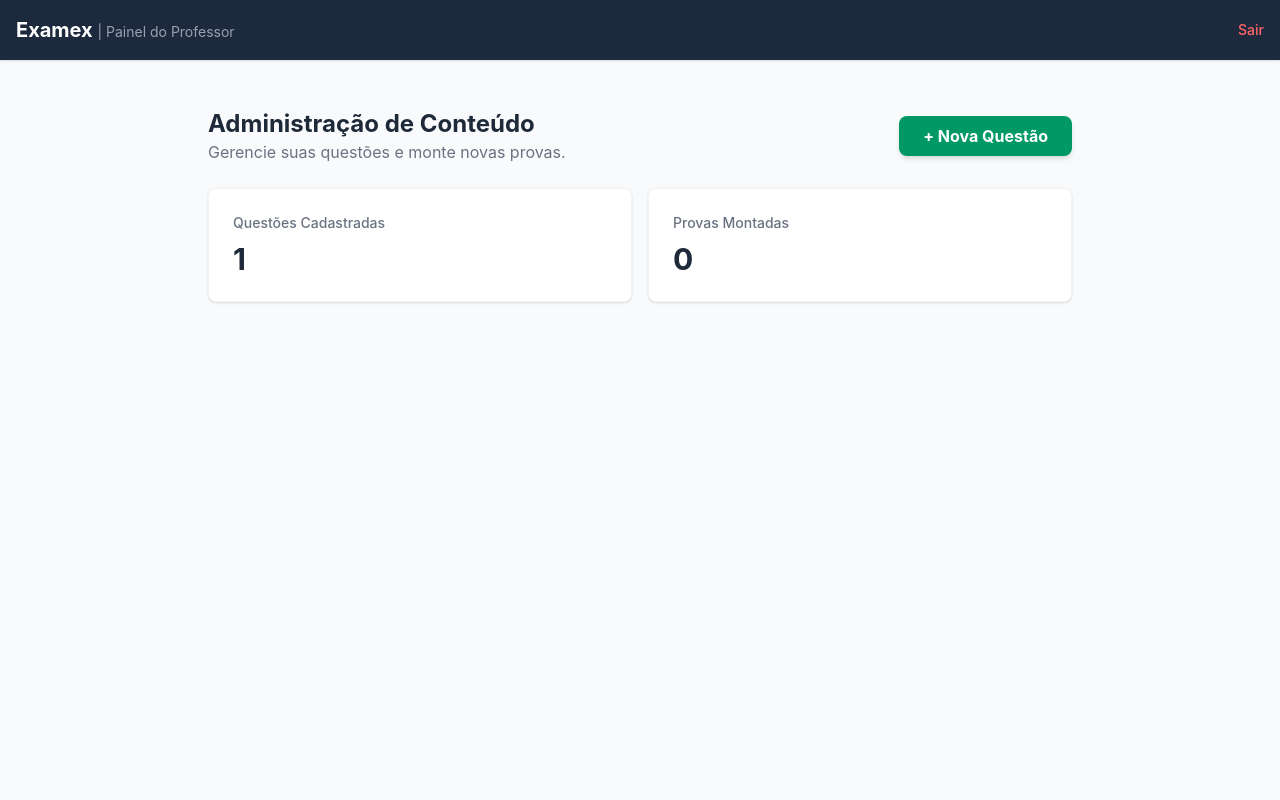
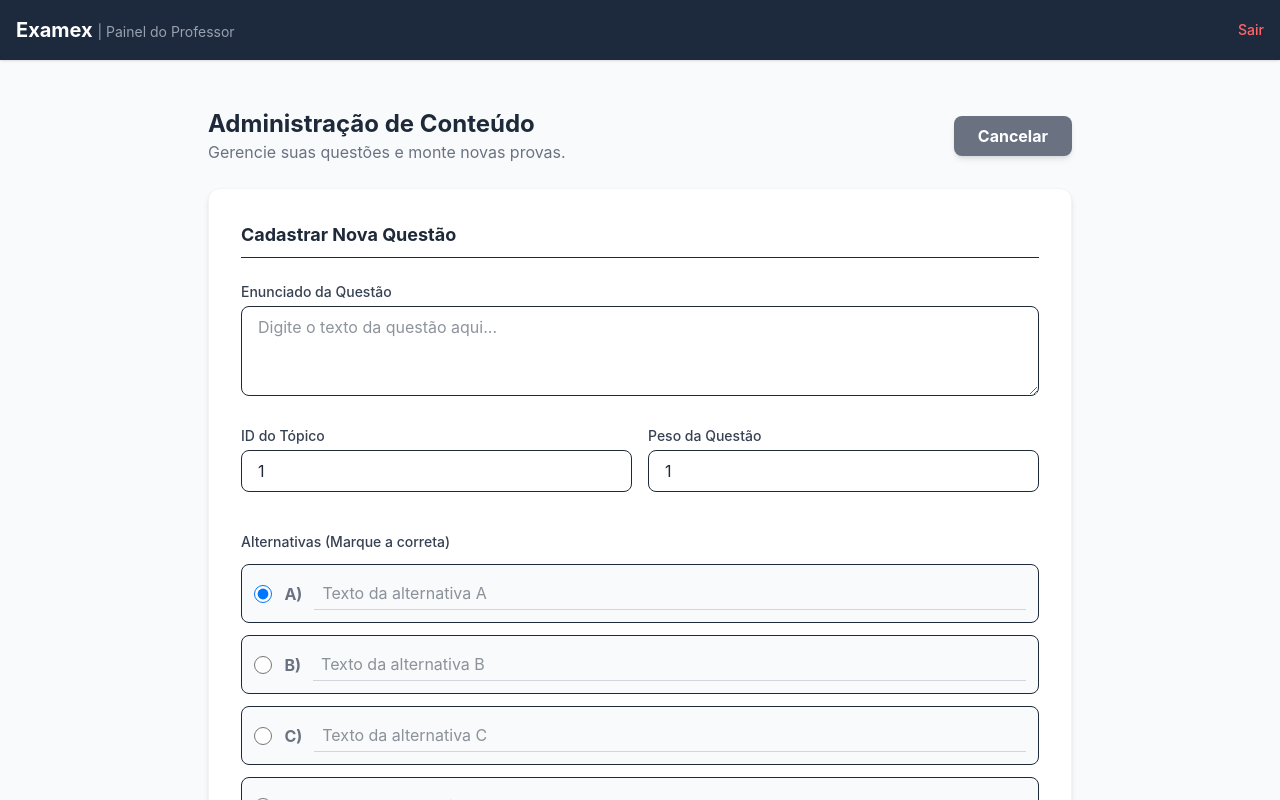
Before and after one commit to THUR165/Examex, a React (Vite) app in the folder examexpj/frontend/: page /professor in a window 1280 px wide. Both pictures are taken after a click on the button "+ Nova Questão". Shown: the top 800 px of the page. Built offline with nearby package versions, Linux system fonts and the light colour scheme.

Commit message:
feat: implementa formulário do professor e integração de questões

```diff
--- a/examexpj/frontend/src/pages/DashboardProfessor.jsx
+++ b/examexpj/frontend/src/pages/DashboardProfessor.jsx
@@ -1,7 +1,26 @@
+import { useState } from 'react';
 import { useNavigate } from 'react-router-dom';
+import api from '../services/api';
 
 export default function DashboardProfessor() {
     const navigate = useNavigate();
+    const [exibirForm, setExibirForm] = useState(false);
+
+    // Estados da Questão
+    const [enunciado, setEnunciado] = useState('');
+    const [peso, setPeso] = useState(1);
+    const [topicoId, setTopicoId] = useState(1);
+
+    // NOVO: Estado para guardar qual a letra correta (A, B, C ou D)
+    const [respostaCorreta, setRespostaCorreta] = useState('A');
+
+    // Estado das Alternativas adequados ao seu Banco de Dados
+    const [alternativas, setAlternativas] = useState([
+        { letra: 'A', texto: '' },
+        { letra: 'B', texto: '' },
+        { letra: 'C', texto: '' },
+        { letra: 'D', texto: '' },
+    ]);
 
     const handleLogout = () => {
         localStorage.removeItem('token');
@@ -9,9 +28,43 @@ export default function DashboardProfessor() {
         navigate('/');
     };
 
+    const handleTextoAlternativa = (index, novoTexto) => {
+        const novasAlternativas = [...alternativas];
+        novasAlternativas[index].texto = novoTexto;
+        setAlternativas(novasAlternativas);
+    };
+
+    const handleSubmit = async (e) => {
+        e.preventDefault();
+        try {
+            const token = localStorage.getItem('token');
+
+            // O pacote agora está IDÊNTICO ao seu models.py!
+            const payload = {
+                enunciado: enunciado,
+                peso: peso,
+                tipo: 'ME',
+                topico: topicoId,
+                resposta_correta: respostaCorreta, // Manda a letra correta para a Questão
+                alternativas: alternativas // Manda a lista de letras e textos
+            };
+
+            await api.post('questoes/', payload, {
+                headers: { Authorization: `Bearer ${token}` }
+            });
+
+            alert('Questão cadastrada com sucesso no banco de dados!');
+            setEnunciado('');
+            setExibirForm(false);
+
+        } catch (error) {
+            console.error(error);
+            alert('Erro ao cadastrar a questão. Verifique o terminal do Django.');
+        }
+    };
+
     return (
         <div className="min-h-screen bg-gray-50">
-            {/* Navbar Escura para diferenciar do painel do aluno */}
             <nav className="bg-slate-800 shadow-sm p-4 flex justify-between items-center">
                 <h1 className="text-xl font-bold text-white">Examex <span className="text-gray-400 text-sm font-normal">| Painel do Professor</span></h1>
                 <button onClick={handleLogout} className="text-red-400 hover:text-red-300 font-medium text-sm">Sair</button>
@@ -23,22 +76,85 @@ export default function DashboardProfessor() {
                         <h2 className="text-2xl font-bold text-gray-800">Administração de Conteúdo</h2>
                         <p className="text-gray-500">Gerencie suas questões e monte novas provas.</p>
                     </div>
-                    <button className="bg-emerald-600 text-white font-bold py-2 px-6 rounded-lg hover:bg-emerald-700 transition shadow-md">
-                        + Nova Questão
+                    <button
+                        onClick={() => setExibirForm(!exibirForm)}
+                        className={`${exibirForm ? 'bg-gray-500 hover:bg-gray-600' : 'bg-emerald-600 hover:bg-emerald-700'} text-white font-bold py-2 px-6 rounded-lg transition shadow-md`}
+                    >
+                        {exibirForm ? 'Cancelar' : '+ Nova Questão'}
                     </button>
                 </div>
 
-                {/* Área de estatísticas rápidas */}
+                {exibirForm ? (
+                    <div className="bg-white p-8 rounded-xl shadow-md border border-gray-100">
+                        <h3 className="text-lg font-bold text-gray-800 mb-6 border-b pb-2">Cadastrar Nova Questão</h3>
+
+                        <form onSubmit={handleSubmit} className="flex flex-col gap-6">
+                            <div>
+                                <label className="block text-sm font-medium text-gray-700 mb-1">Enunciado da Questão</label>
+                                <textarea
+                                    required className="w-full px-4 py-2 border rounded-lg focus:ring-2 focus:ring-emerald-500 outline-none" rows="3"
+                                    value={enunciado} onChange={(e) => setEnunciado(e.target.value)}
+                                    placeholder="Digite o texto da questão aqui..."
+                                />
+                            </div>
+
+                            <div className="grid grid-cols-2 gap-4">
+                                <div>
+                                    <label className="block text-sm font-medium text-gray-700 mb-1">ID do Tópico</label>
+                                    <input type="number" required min="1" className="w-full px-4 py-2 border rounded-lg focus:ring-2 focus:ring-emerald-500 outline-none"
+                                        value={topicoId} onChange={(e) => setTopicoId(e.target.value)} />
+                                </div>
+                                <div>
+                                    <label className="block text-sm font-medium text-gray-700 mb-1">Peso da Questão</label>
+                                    <input type="number" required min="1" step="0.5" className="w-full px-4 py-2 border rounded-lg focus:ring-2 focus:ring-emerald-500 outline-none"
+                                        value={peso} onChange={(e) => setPeso(e.target.value)} />
+                                </div>
+                            </div>
+
+                            <div className="mt-4">
+                                <label className="block text-sm font-medium text-gray-700 mb-3">Alternativas (Marque a correta)</label>
+                                <div className="space-y-3">
+                                    {alternativas.map((alt, index) => (
+                                        <div key={index} className="flex items-center gap-3 bg-gray-50 p-3 rounded-lg border">
+                                            <input
+                                                type="radio"
+                                                name="alternativa_correta"
+                                                className="w-5 h-5 text-emerald-600 focus:ring-emerald-500"
+                                                // Verifica se essa é a letra selecionada
+                                                checked={respostaCorreta === alt.letra}
+                                                // Ao clicar, muda a resposta correta para a letra atual
+                                                onChange={() => setRespostaCorreta(alt.letra)}
+                                            />
+                                            <span className="font-bold text-gray-500">{alt.letra})</span>
+                                            <input
+                                                type="text" required
+                                                className="w-full bg-transparent border-b border-gray-300 focus:border-emerald-500 outline-none px-2 py-1"
+                                                placeholder={`Texto da alternativa ${alt.letra}`}
+                                                value={alt.texto}
+                                                onChange={(e) => handleTextoAlternativa(index, e.target.value)}
+                                            />
+                                        </div>
+                                    ))}
+                                </div>
+                            </div>
+
+                            <button type="submit" className="mt-4 bg-slate-800 text-white font-bold py-3 rounded-lg hover:bg-slate-900 transition">
+                                Salvar Questão no Banco de Dados
+                            </button>
+                        </form>
+                    </div>
+                ) : (
                     <div className="grid grid-cols-2 gap-4 mb-8">
                         <div className="bg-white p-6 rounded-lg shadow-sm border border-gray-100">
-                        <h3 className="text-gray-500 text-sm font-medium">Questões Cadastradas</h3>
-                        <p className="text-3xl font-bold text-gray-800 mt-2">1</p>
+                            <h3 className="text-gray-500 text-sm font-medium">Tópicos e Disciplinas</h3>
+                            <p className="text-sm text-gray-400 mt-1">Gerenciados via Admin Django</p>
                         </div>
                         <div className="bg-white p-6 rounded-lg shadow-sm border border-gray-100">
                             <h3 className="text-gray-500 text-sm font-medium">Provas Montadas</h3>
                             <p className="text-3xl font-bold text-gray-800 mt-2">0</p>
                         </div>
                     </div>
+                )}
             </main>
         </div>
     );
```
Also changed, not shown: 2 other files (tests, documents, lock files or other folders). Lines whose indentation alone changed are shown as unchanged.
